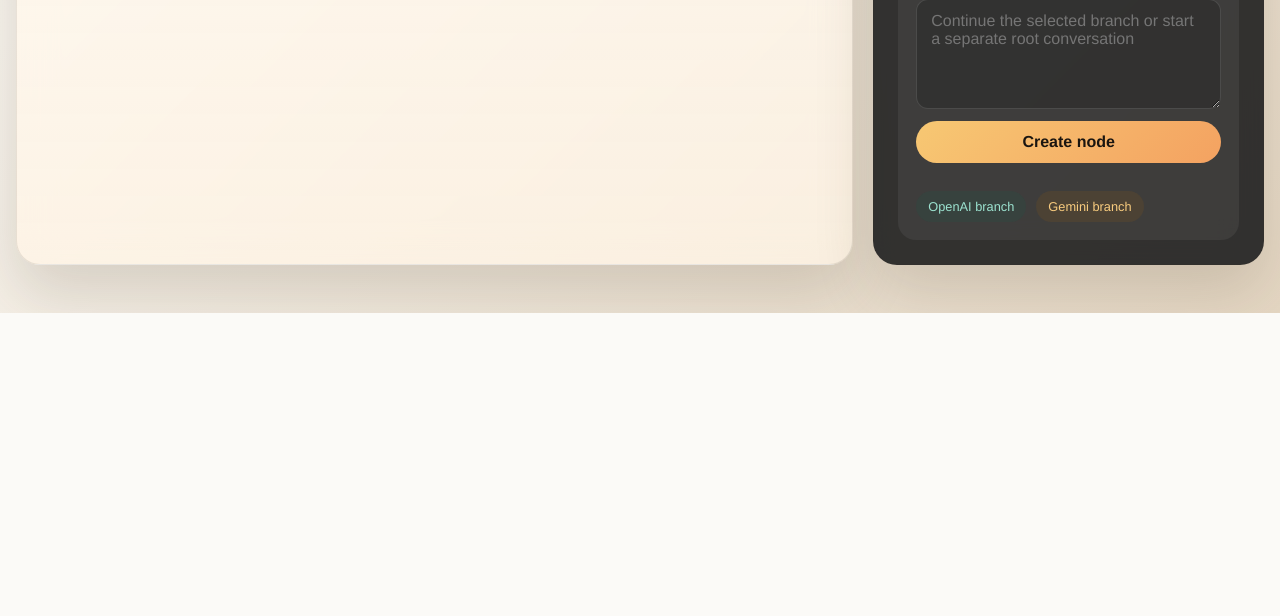
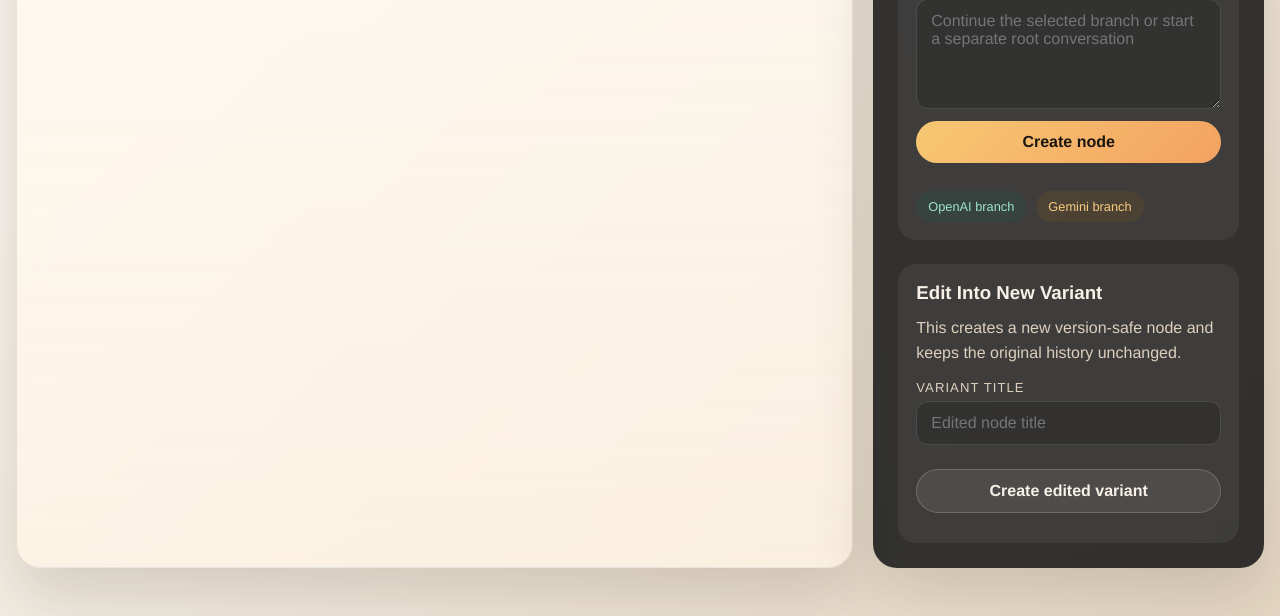
Before and after one commit to Howardleejhenhao/Generative-AI-LLM-Tree, a Django app: template tree_ui/templates/tree_ui/index.html in a window 1280 px wide. Shown: the part 1388-2004 px from the top of the page. Before the commit the page ends 1701 px from the top, so only its background shows below. Run offline with Django 5.2, Linux system fonts and the light colour scheme; the template is opened without the code that fills it, so the values that code supplies are empty.

Commit message:
feat: allow editing node into a new branchable variant

```diff
--- a/tree_ui/static/tree_ui/css/app.css
+++ b/tree_ui/static/tree_ui/css/app.css
@@ -394,6 +394,17 @@ body {
   accent-color: #f4a261;
 }
 
+.edit-note {
+  margin: 0 0 14px;
+  color: #ddcfbe;
+  line-height: 1.5;
+}
+
+.editor-list {
+  display: grid;
+  gap: 12px;
+}
+
 .form-field {
   display: grid;
   gap: 6px;
@@ -434,7 +445,23 @@ body {
   cursor: pointer;
 }
 
+.secondary-button {
+  border: 1px solid rgba(255, 255, 255, 0.18);
+  border-radius: 999px;
+  padding: 12px 18px;
+  font: inherit;
+  font-weight: 700;
+  color: #f8f1e8;
+  background: rgba(255, 255, 255, 0.08);
+  cursor: pointer;
+}
+
 .primary-button:disabled {
+  cursor: wait;
+  opacity: 0.75;
+}
+
+.secondary-button:disabled {
   cursor: wait;
   opacity: 0.75;
 }
--- a/tree_ui/static/tree_ui/js/app.js
+++ b/tree_ui/static/tree_ui/js/app.js
@@ -1,5 +1,9 @@
 import { renderCanvas } from "./canvas.js";
-import { renderNodeDetails, renderStreamingPreview } from "./node-panel.js";
+import {
+  renderMessageEditors,
+  renderNodeDetails,
+  renderStreamingPreview,
+} from "./node-panel.js";
 import { getStreamingLabel, streamJSON } from "./streaming.js";
 import { createViewportController } from "./viewport.js";
 
@@ -22,6 +26,12 @@ const modelInput = document.getElementById("node-model-input");
 const promptInput = document.getElementById("node-prompt-input");
 const submitButton = document.getElementById("node-submit-button");
 const rootModeToggle = document.getElementById("root-mode-toggle");
+const editBox = document.getElementById("edit-box");
+const editForm = document.getElementById("edit-form");
+const editTitleInput = document.getElementById("edit-title-input");
+const editMessageList = document.getElementById("edit-message-list");
+const editSubmitButton = document.getElementById("edit-submit-button");
+const editFeedback = document.getElementById("edit-feedback");
 const csrfToken = document.getElementById("csrf-token").value;
 
 const MODEL_OPTIONS = {
@@ -93,6 +103,7 @@ function showEmptyNodeState() {
   nodeParent.textContent = "Root";
   nodeSummary.textContent = "Create a root node to begin the workspace.";
   messageList.innerHTML = "";
+  editBox.hidden = true;
 }
 
 function updateSelection(nodeId) {
@@ -115,9 +126,63 @@ function updateSelection(nodeId) {
   nodeSummary.textContent = node.summary || "No summary yet.";
   streamingStatus.textContent = getStreamingLabel(node);
   renderNodeDetails(messageList, node.messages);
+  editBox.hidden = false;
+  editTitleInput.value = `${node.title} (Edited)`;
+  editFeedback.textContent = "";
+  renderMessageEditors(editMessageList, node.messages);
   updateFormState();
   const metrics = renderCanvas(payload.nodes, selectedNodeId, updateSelection);
   viewport.setCanvasMetrics(metrics, payload.nodes.length > 0);
+}
+
+function getEditUrl(nodeId) {
+  return editForm.dataset.nodeEditUrlTemplate.replace("999999", String(nodeId));
+}
+
+async function handleEditSubmit(event) {
+  event.preventDefault();
+  const selectedNode = getSelectedNode();
+  if (!selectedNode) {
+    editFeedback.textContent = "Select a node before creating an edited variant.";
+    return;
+  }
+
+  editFeedback.textContent = "";
+  editSubmitButton.disabled = true;
+
+  try {
+    const messages = Array.from(editMessageList.querySelectorAll("textarea")).map(
+      (textarea, index) => ({
+        role: textarea.dataset.role,
+        content: textarea.value,
+        order_index: index,
+      }),
+    );
+    const response = await fetch(getEditUrl(selectedNode.id), {
+      method: "POST",
+      headers: {
+        "Content-Type": "application/json",
+        "X-CSRFToken": csrfToken,
+      },
+      body: JSON.stringify({
+        title: editTitleInput.value,
+        messages,
+      }),
+    });
+    if (!response.ok) {
+      const message = await response.text();
+      throw new Error(message || `Request failed with status ${response.status}`);
+    }
+    const result = await response.json();
+    payload.nodes.push(result.node);
+    nodesById.set(String(result.node.id), result.node);
+    editFeedback.textContent = `Edited variant "${result.node.title}" created.`;
+    updateSelection(result.node.id);
+  } catch (error) {
+    editFeedback.textContent = error.message;
+  } finally {
+    editSubmitButton.disabled = false;
+  }
 }
 
 async function handleNodeSubmit(event) {
@@ -174,6 +239,7 @@ async function handleNodeSubmit(event) {
 providerInput.addEventListener("change", syncModelOptions);
 rootModeToggle.addEventListener("change", updateFormState);
 nodeForm.addEventListener("submit", handleNodeSubmit);
+editForm.addEventListener("submit", handleEditSubmit);
 syncModelOptions();
 const initialMetrics = renderCanvas(payload.nodes, selectedNodeId, updateSelection);
 viewport.setCanvasMetrics(initialMetrics, payload.nodes.length > 0);
--- a/tree_ui/static/tree_ui/js/canvas.js
+++ b/tree_ui/static/tree_ui/js/canvas.js
@@ -6,11 +6,16 @@ function createNodeCard(node, isSelected, onSelect) {
   button.dataset.selected = String(isSelected);
   button.style.left = `${node.position.x}px`;
   button.style.top = `${node.position.y}px`;
-  button.innerHTML = `
-    <span class="graph-node-title">${node.title}</span>
-    <span class="graph-node-meta">${node.provider} / ${node.model_name}</span>
-    <span class="graph-node-summary">${node.summary || "No summary"}</span>
-  `;
+  const title = document.createElement("span");
+  title.className = "graph-node-title";
+  title.textContent = node.title;
+  const meta = document.createElement("span");
+  meta.className = "graph-node-meta";
+  meta.textContent = `${node.provider} / ${node.model_name}`;
+  const summary = document.createElement("span");
+  summary.className = "graph-node-summary";
+  summary.textContent = node.summary || "No summary";
+  button.append(title, meta, summary);
   button.addEventListener("click", () => onSelect(node.id));
   return button;
 }
--- a/tree_ui/static/tree_ui/js/node-panel.js
+++ b/tree_ui/static/tree_ui/js/node-panel.js
@@ -5,13 +5,19 @@ export function renderNodeDetails(container, messages) {
     const article = document.createElement("article");
     article.className = "message-card";
     article.dataset.role = message.role;
-    article.innerHTML = `
-      <header>
-        <span class="message-role">${message.role}</span>
-        <span class="message-order">#${message.order_index}</span>
-      </header>
-      <p>${message.content}</p>
-    `;
+    const header = document.createElement("header");
+    const role = document.createElement("span");
+    role.className = "message-role";
+    role.textContent = message.role;
+    const order = document.createElement("span");
+    order.className = "message-order";
+    order.textContent = `#${message.order_index}`;
+    header.append(role, order);
+
+    const body = document.createElement("p");
+    body.textContent = message.content;
+
+    article.append(header, body);
     container.appendChild(article);
   }
 }
@@ -30,3 +36,21 @@ export function renderStreamingPreview(container, prompt, assistantText) {
     },
   ]);
 }
+
+export function renderMessageEditors(container, messages) {
+  container.innerHTML = "";
+
+  for (const message of messages) {
+    const label = document.createElement("label");
+    label.className = "form-field";
+    const title = document.createElement("span");
+    title.textContent = `${message.role} message`;
+    const textarea = document.createElement("textarea");
+    textarea.rows = 4;
+    textarea.dataset.role = message.role;
+    textarea.dataset.orderIndex = String(message.order_index);
+    textarea.value = message.content;
+    label.append(title, textarea);
+    container.appendChild(label);
+  }
+}
--- a/tree_ui/templates/tree_ui/index.html
+++ b/tree_ui/templates/tree_ui/index.html
@@ -113,6 +113,22 @@
           <span class="legend-pill legend-pill-gemini">Gemini branch</span>
         </div>
       </section>
+
+      <section class="action-box" id="edit-box">
+        <h3>Edit Into New Variant</h3>
+        <p class="edit-note">
+          This creates a new version-safe node and keeps the original history unchanged.
+        </p>
+        <form class="composer-form" id="edit-form" data-node-edit-url-template="{% url 'create_edited_node_variant' graph_payload.workspace.slug 999999 %}">
+          <label class="form-field">
+            <span>Variant Title</span>
+            <input id="edit-title-input" name="title" type="text" maxlength="160" placeholder="Edited node title">
+          </label>
+          <div class="editor-list" id="edit-message-list"></div>
+          <button class="secondary-button" id="edit-submit-button" type="submit">Create edited variant</button>
+          <p class="form-feedback" id="edit-feedback" role="status" aria-live="polite"></p>
+        </form>
+      </section>
     </aside>
   </section>
 
--- a/tree_ui/urls.py
+++ b/tree_ui/urls.py
@@ -14,4 +14,9 @@ urlpatterns = [
         views.stream_workspace_node,
         name="stream_workspace_node",
     ),
+    path(
+        "api/workspaces/<slug:slug>/nodes/<int:node_id>/edit-variant/",
+        views.create_edited_node_variant,
+        name="create_edited_node_variant",
+    ),
 ]
```
Also changed, not shown: tree_ui/services/node_editing.py (added, +83 -0 lines), tree_ui/tests.py (+78 -0 lines), tree_ui/views.py (+26 -0 lines).
